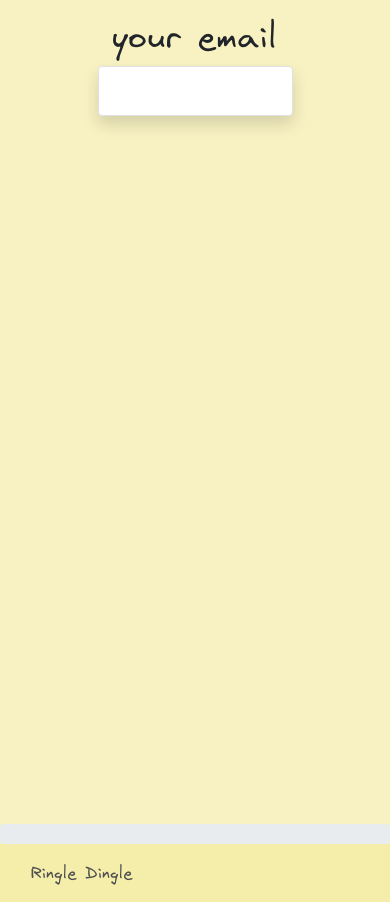
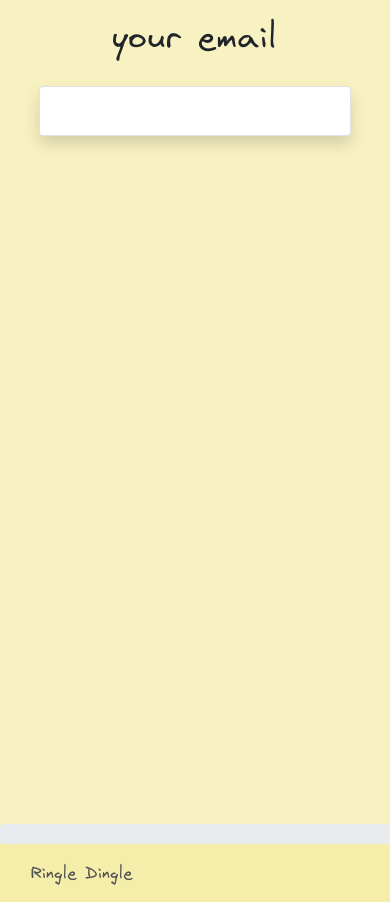
Before and after one commit to JustAIGithub/ringledingle, a Flask app: page /demo in a window 390 px wide. Shown: the top 902 px of the page. Run offline with Flask 2, Linux system fonts and the light colour scheme; data that the repository does not hold is empty; parts of the project's set-up code (start-up, migrations or seed data) failed here and were passed over; some libraries are stand-ins or nearby versions.

Commit message:
mobile edits

```diff
--- a/apps/static/assets/js/ringlev2.js
+++ b/apps/static/assets/js/ringlev2.js
@@ -470,7 +470,7 @@ $('#send-button').on('click', function () {
 
     const img_url = $('#album-art').attr('src');
     singer_name =$(".artist-name").text();
-    var note = $("#email-note").text();
+    const note = $('#email-note').val();
 
 
     console.log("SENDING UP", email, recipient_email, title, lyrics, note);
--- a/apps/static/music-style.css
+++ b/apps/static/music-style.css
@@ -473,7 +473,10 @@ footer{z-index: 100000; opacity:1; position:fixed; width:100vw; height:10vh; bac
     width:90vw;
     margin-left:5vw
   }
-
+  input, #email, #about, #edit-lyrics{
+    margin-top:20px;
+    width:80%;
+  }
 
 
 }
```
